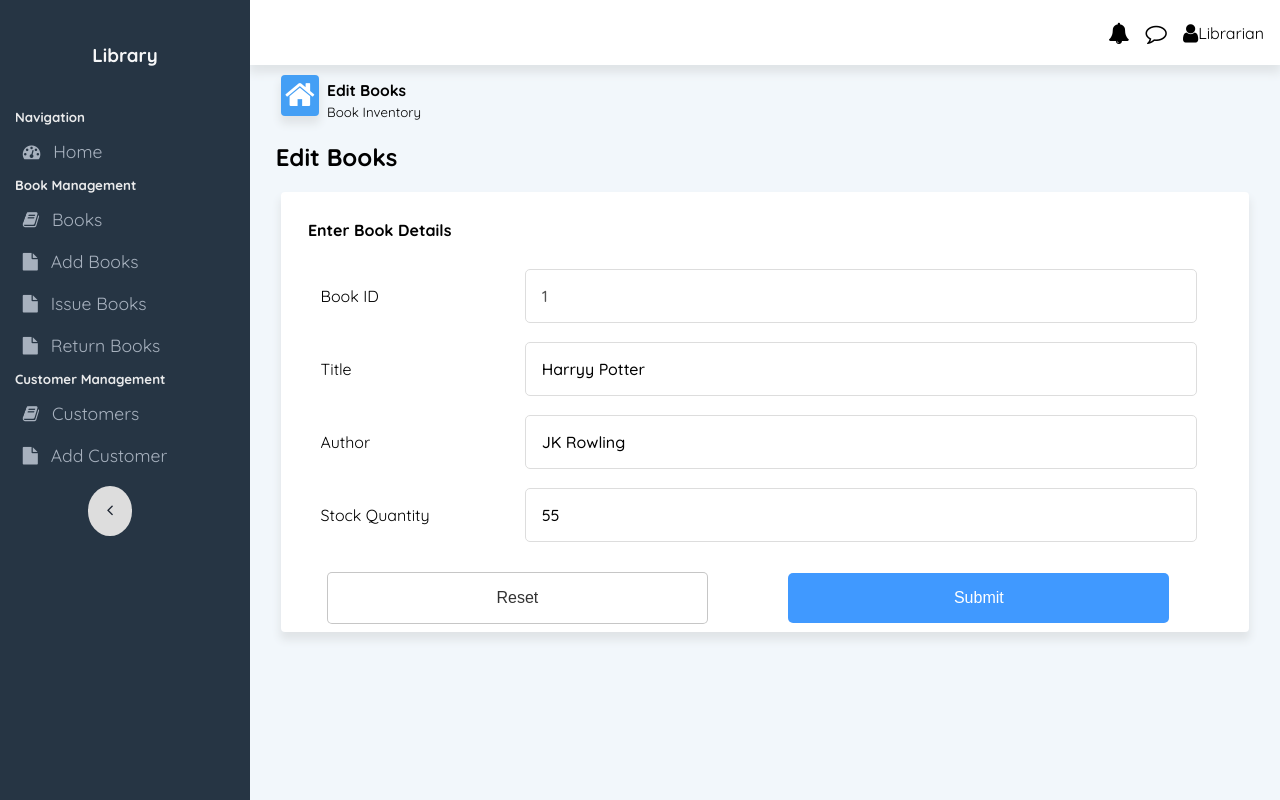
After one commit to vinay18-2/flask-library-app, a Flask app: page /books/edit/1 in a window 1280 px wide. The commit adds this page. Run offline with Flask 2, Linux system fonts and the light colour scheme; data comes from the database, SQL or seed files in the repository; both versions use the stored data as it was after the commit.

Commit message:
edit customer, edit book

```diff
--- a/app.py
+++ b/app.py
@@ -91,6 +91,21 @@ def add_books():
     else:
         return render_template('add_books.html')
 
+@app.route('/books/edit/<int:id>', methods=['GET', 'POST'])
+def update_book(id):
+    book = Books.query.filter_by(book_id=id).first()
+    if request.method=='POST':
+        title=request.form['title']
+        authors=request.form['authors']
+        stockQty=request.form['stockQty']
+        book.title = title
+        book.authors = authors
+        book.stockQty = stockQty
+        db.session.commit()
+        return redirect('/books')
+    else:
+        return render_template('edit_book.html',book=book)
+
 @app.route('/books/delete/<int:id>')
 def delete_book(id):
     book=Books.query.get_or_404(id)
@@ -175,6 +190,17 @@ def add_customer():
     else:
         return render_template('add_customer.html')
 
+@app.route('/customers/edit/<int:id>', methods=['GET', 'POST'])
+def update_customer(id):
+    cust = Customer.query.filter_by(cust_id=id).first()
+    if request.method=='POST':
+        name=request.form['name']
+        cust.name = name
+        db.session.commit()
+        return redirect('/customers')
+    else:
+        return render_template('edit_customer.html',cust=cust)
+
 @app.route('/customers/delete/<int:id>')
 def delete_customers(id):
     customer=Customer.query.get_or_404(id)
--- a/templates/books.html
+++ b/templates/books.html
@@ -40,6 +40,7 @@
                 <th>Author</th>
                 <th>Stock</th>
                 <th>Times Issued</th>
+                <th>Edit</th>
                 <th>Action</th>
             </tr>
         </thead>
@@ -52,6 +53,7 @@
                 <td>{{book.authors}}</td>
                 <td>{{book.stockQty}}</td>
                 <td>{{book.timesIssued}}</td>
+                <td><a href="/books/edit/{{book.book_id}}">Edit</a></td>
                 <td><a href="books/delete/{{book.book_id}}"><button class="dropbtn btn-danger">Delete</button></a></td>
 
             </tr>
--- a/templates/customers.html
+++ b/templates/customers.html
@@ -39,6 +39,7 @@
                 <th>Name</th>
                 <th>Debit</th>
                 <th>Total Transactions</th>
+                <th>Edit</th>
                 <th>Action</th>
             </tr>
         </thead>
@@ -54,6 +55,7 @@
 
                 {% endif %}
                 <td>{{customer.total_trans}}</td>
+                <td><a href="/customers/edit/{{customer.cust_id}}">Edit</a></td>
                 <td><a href="customers/delete/{{customer.cust_id}}"><button class="dropbtn btn-danger">Delete</button></a></td>
 
             </tr>
--- /dev/null
+++ b/templates/edit_book.html
@@ -0,0 +1,60 @@
+{% extends 'base.html' %}
+{% block title %}
+</title>Edit Books</title>
+{% endblock %}
+
+{% block body %}
+
+
+
+<div class="content-area">
+    <div class="flexContainer" id="dashboardLineContainer">
+        <div class="flex-40 dashboardLine">
+            <i class="fa fa-home fa-2x" style="float: left;" id="homeIcon"></i>
+            <div style="margin-bottom: 0;margin-top: 0;">
+                <h3 style="margin-bottom: 0;margin-top: 2px;"><small>Edit Books</small> </h3>
+                <p style="margin-bottom: 0;margin-top: 0;"><small>Book Inventory</small> </p>
+            </div>
+
+        </div>
+
+    </div>
+</div>
+
+<h2 style="margin: 1% 2.5% 1% 2.5%;">Edit Books</h2>
+
+<div class="cardRow2 tablecard">
+    <form method="POST" action="/books/edit/{{book.book_id}}">
+        <h4>Enter Book Details</h4>
+
+        <table id="addTeacherTable">
+            <tr>
+                <td style="width: 20%;"><label class="formLabel">Book ID</label></td>
+                <td style="width: 60%;"><input type="text" name="book_id" id="book_id" value="{{book.book_id}}" disabled aria-disabled="true"
+                        class="formInput"></td>
+            </tr>
+            <tr>
+                <td style="width: 20%;"><label class="formLabel">Title</label></td>
+                <td style="width: 60%;"><input type="text" name="title" id="title" value="{{book.title}}"
+                        class="formInput"></td>
+            </tr>
+            <tr>
+                <td><label class="formLabel">Author</label></td>
+                <td><input type="text" name="authors" id="authors" class="formInput" value="{{book.authors}}"></td>
+            </tr>
+            <tr>
+                <td> <label class="formLabel">Stock Quantity</label></td>
+                <td><input type="text" name="stockQty" id="stockQty" class="formInput" value="{{book.stockQty}}"></td>
+            </tr>
+
+                <td colspan="2"></td>
+            </tr>
+        </table>
+        <input type="reset" class="dropbtn2" value="Reset"
+            style="background-color: #fff;border: 1px solid rgba(0, 0, 0, 0.225);color: #333;">
+        <input type="submit" class="dropbtn2" value="Submit">
+
+    </form>
+</div>
+
+{% endblock %}
```
Also changed, not shown: templates/edit_customer.html (added, +52 -0 lines), library.db.
